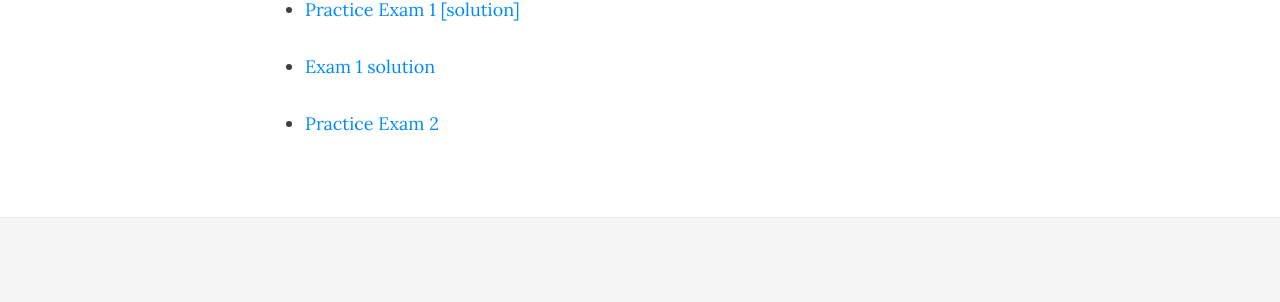
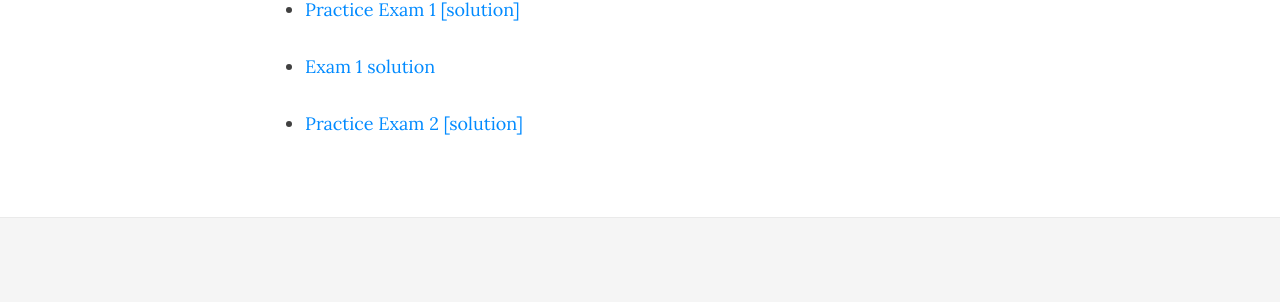
Before and after one commit to data1010/data1010.github.io, a Jekyll site: the page built from exams.md, in a window 1280 px wide. Shown: the part 260-562 px from the top of the page. Built offline with Jekyll 4.4.1, drawn with Linux system fonts in a browser that asks for light colours; nearby versions of some CDN libraries.

Commit message:
add practice exam solutions

```diff
--- a/exams.md
+++ b/exams.md
@@ -7,4 +7,4 @@ title: Exams
 
 * [Exam 1 solution](https://drive.google.com/file/d/1kHUxAr-J77tmLsRJQcehB9D_qA0NSLSz/view?usp=sharing)
 
-* [Practice Exam 2](docs/exams/data1010-practice-midterm-2.pdf)
+* [Practice Exam 2](docs/exams/data1010-practice-midterm-2.pdf) [[solution]](docs/exams/data1010-practice-midterm-2-sol.pdf)
```
